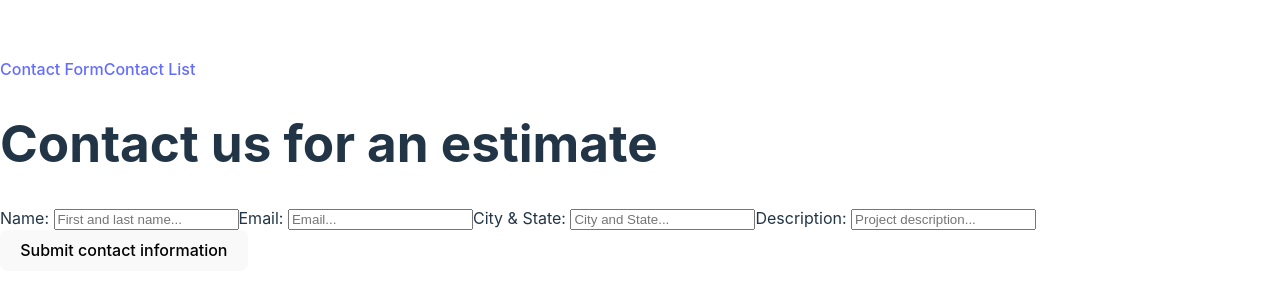
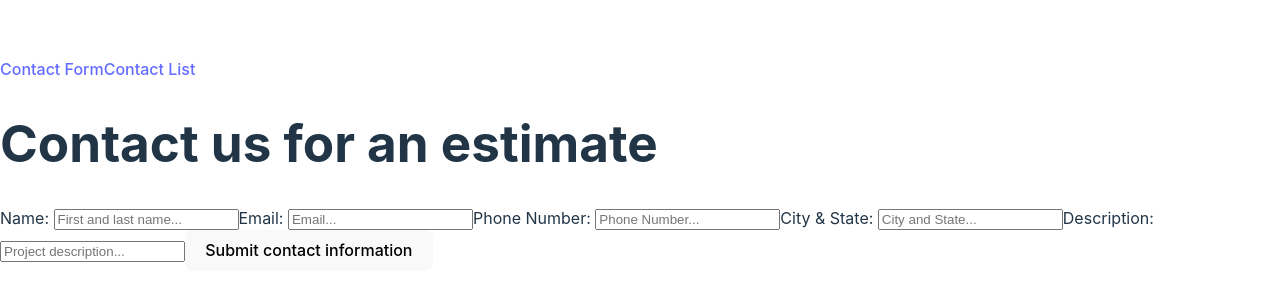
Before and after one commit to mitchalejo94/arenasInc, a React (Vite) app in the folder client/: page /contactForm in a window 1280 px wide. Shown: the part 236-536 px from the top of the page. Built offline with nearby package versions, Linux system fonts and the light colour scheme.

Commit message:
Feat: Added phonNuber column in table and in client contact form

```diff
--- a/client/src/components/ContactForm.jsx
+++ b/client/src/components/ContactForm.jsx
@@ -10,6 +10,7 @@ function ContactForm() {
   const initialValues = {
     name: "",
     email: "",
+    phoneNumber: "",
     cityState: "",
     message: "",
   };
@@ -17,14 +18,14 @@ function ContactForm() {
   const validationSchema = Yup.object().shape({
     name: Yup.string().required(),
     email: Yup.string().email("Valid Email is required").required(),
-
+    phoneNumber: Yup.string().required(),
     cityState: Yup.string().required(),
     message: Yup.string().required(),
   });
 
   const onSubmit = (data) => {
     axios.post("http://localhost:3003/contact", data).then((response) => {
-      navigate("/contactList");
+      navigate("/contactList"); // change this later to "Thank you for submitting, redirect to Home page?. Or include alert message that Form was submitted" page.
     });
   };
 
@@ -48,6 +49,14 @@ function ContactForm() {
             <label>Email: </label>
             <ErrorMessage name="email" component="span" />
             <Field id="inputContactForm" name="email" placeholder="Email..." />
+
+            <label>Phone Number: </label>
+            <ErrorMessage name="phoneNumber" component="span" />
+            <Field
+              id="inputContactForm"
+              name="phoneNumber"
+              placeholder="Phone Number..."
+            />
             <label>City & State: </label>
             <ErrorMessage name="cityState" component="span" />
             <Field
@@ -55,6 +64,7 @@ function ContactForm() {
               name="cityState"
               placeholder="City and State..."
             />
+
             <label>Description: </label>
             <ErrorMessage name="message" component="span" />
             <Field
```
Also changed, not shown: 2 other files (tests, documents, lock files or other folders).
